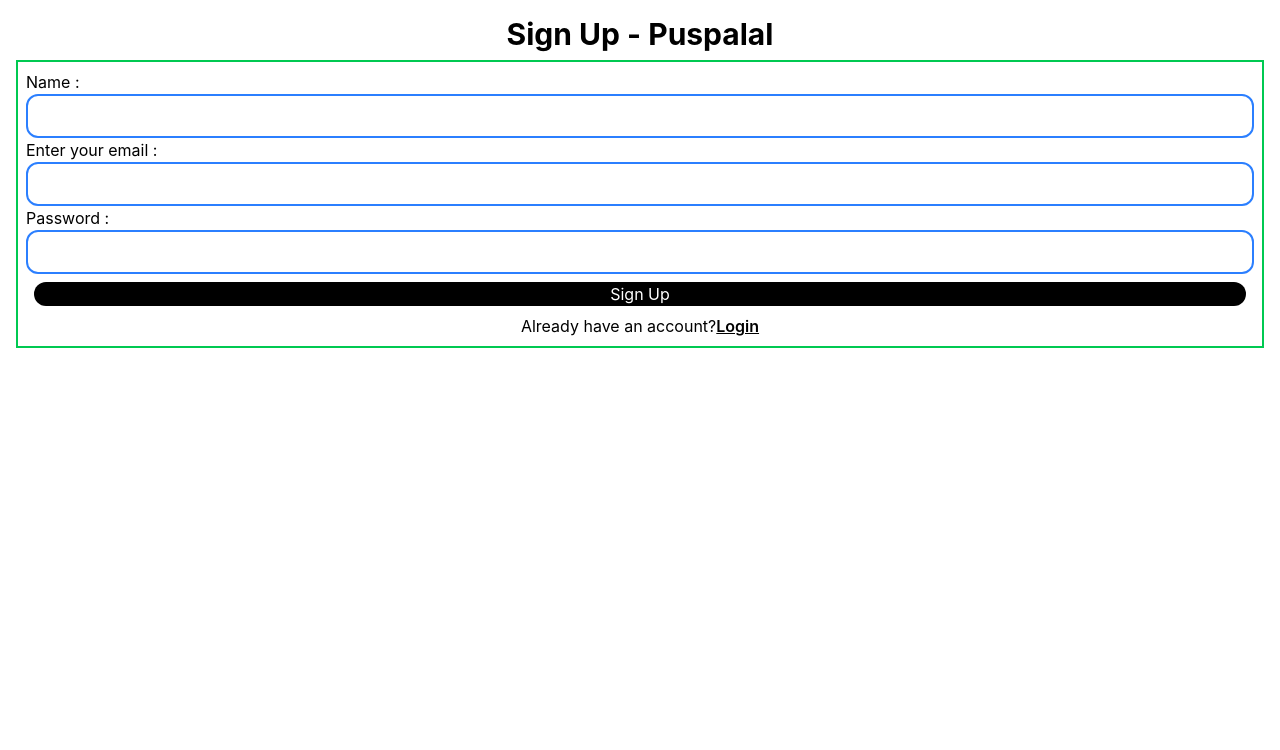
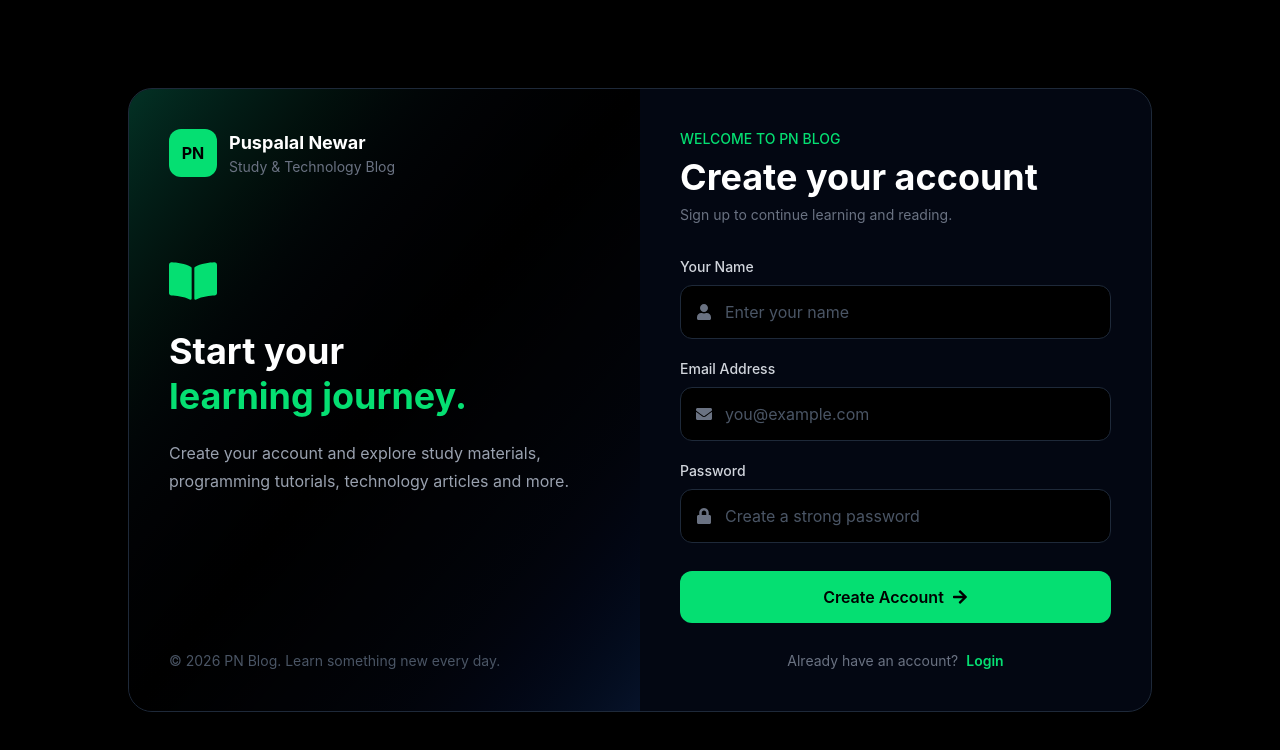
Before and after one commit to puspalalnewar/MY-AUTH, a React (Vite) app in the folder frontend/: page /signup in a window 1280 px wide. Shown: the top 750 px of the page. Built offline with nearby package versions, Linux system fonts and the light colour scheme; no server answers.

Commit message:
update signup page

```diff
--- a/frontend/src/components/Signup.jsx
+++ b/frontend/src/components/Signup.jsx
@@ -1,23 +1,31 @@
 import React, { useState } from "react";
 import { useNavigate } from "react-router-dom";
 import { toast } from "react-toastify";
+import {
+  FaUser,
+  FaEnvelope,
+  FaLock,
+  FaBookOpen,
+  FaArrowRight,
+} from "react-icons/fa";
+
 const API_URL = import.meta.env.VITE_API_URL;
 
 const Signup = () => {
+  const navigate = useNavigate();
+
   const [details, setDetails] = useState({
     name: "",
     email: "",
     password: "",
   });
 
-  const handleData = (val, name) => {
-    const copyDetails = { ...details };
-    copyDetails[name] = val;
-    setDetails(copyDetails);
-    return;
+  const handleData = (value, name) => {
+    setDetails({
+      ...details,
+      [name]: value,
+    });
   };
-
-  const url = `${API_URL}/auth/signup`;
 
   const fetchAPI = async (url, data) => {
     try {
@@ -29,81 +37,182 @@ const Signup = () => {
         credentials: "include",
         body: JSON.stringify(data),
       });
+
       const result = await response.json();
-      if (result.success == true) {
+
+      if (result.success === true) {
+        toast.success("OTP sent to your Gmail!");
         navigate("/enterotp");
-        return toast.success("Otp sent your gmail!!")
       } else {
-        return toast.error(result.msg.message || result.msg);
+        toast.error(result.msg?.message || result.msg);
       }
     } catch (error) {
-      return toast.error(error);
+      toast.error("Something went wrong. Please try again.");
+      console.log(error);
     }
   };
 
   const handleSubmit = async (e) => {
     e.preventDefault();
+
+    const url = `${API_URL}/auth/signup`;
+
     await fetchAPI(url, details);
+
     setDetails({
       name: "",
       email: "",
       password: "",
     });
-    return;
   };
 
-  const navigate = useNavigate();
   return (
-    <div className="p-4">
-      <h1 className="text-3xl text-center font-bold mb-2">
-        Sign Up - Puspalal
-      </h1>
-      <div className="border-2 border-green-500 p-2">
-        <form className="flex flex-col">
-          <label htmlFor="">Name : </label>
+    <div className="min-h-screen bg-black text-white">
+      <div className="flex min-h-screen items-center justify-center px-5 py-10">
+        <div className="grid w-full max-w-5xl overflow-hidden rounded-3xl border border-gray-800 bg-gray-950 shadow-2xl md:grid-cols-2">
+          <div className="hidden flex-col justify-between bg-linear-to-br from-green-400/20 via-black to-blue-500/10 p-10 md:flex">
+            <div>
+              <div className="flex items-center gap-3">
+                <div className="flex h-12 w-12 items-center justify-center rounded-xl bg-green-400 font-bold text-black">
+                  PN
+                </div>
+
+                <div>
+                  <h1 className="font-bold text-lg">Puspalal Newar</h1>
+
+                  <p className="text-sm text-gray-500">
+                    Study & Technology Blog
+                  </p>
+                </div>
+              </div>
+
+              <div className="mt-20">
+                <FaBookOpen className="mb-6 text-5xl text-green-400" />
+
+                <h2 className="text-4xl font-bold leading-tight">
+                  Start your
+                  <br />
+                  <span className="text-green-400">learning journey.</span>
+                </h2>
+
+                <p className="mt-5 max-w-md leading-7 text-gray-400">
+                  Create your account and explore study materials, programming
+                  tutorials, technology articles and more.
+                </p>
+              </div>
+            </div>
+
+            <p className="text-sm text-gray-600">
+              © 2026 PN Blog. Learn something new every day.
+            </p>
+          </div>
+
+          <div className="p-6 sm:p-10">
+            <div className="mb-8 flex items-center gap-3 md:hidden">
+              <div className="flex h-11 w-11 items-center justify-center rounded-xl bg-green-400 font-bold text-black">
+                PN
+              </div>
+
+              <div>
+                <h1 className="font-bold">Puspalal Newar</h1>
+
+                <p className="text-xs text-gray-500">Study & Technology Blog</p>
+              </div>
+            </div>
+
+            <div className="mb-8">
+              <p className="mb-2 text-sm font-medium text-green-400">
+                WELCOME TO PN BLOG
+              </p>
+
+              <h2 className="text-3xl font-bold sm:text-4xl">
+                Create your account
+              </h2>
+
+              <p className="mt-2 text-sm text-gray-500">
+                Sign up to continue learning and reading.
+              </p>
+            </div>
+
+            <form onSubmit={handleSubmit} className="flex flex-col gap-5">
+              <div>
+                <label className="mb-2 block text-sm font-medium text-gray-300">
+                  Your Name
+                </label>
+
+                <div className="relative">
+                  <FaUser className="absolute left-4 top-1/2 -translate-y-1/2 text-gray-500" />
+
                   <input
                     name="name"
                     type="text"
-            placeholder=""
-            className="border-2 border-blue-500 outline-0 rounded-xl px-4 py-2"
+                    placeholder="Enter your name"
                     value={details.name}
                     onChange={(e) => handleData(e.target.value, e.target.name)}
+                    required
+                    className="w-full rounded-xl border border-gray-800 bg-black py-3.5 pl-11 pr-4 text-white outline-none transition placeholder:text-gray-600 focus:border-green-400"
                   />
-          <label htmlFor="">Enter your email : </label>
+                </div>
+              </div>
+              <div>
+                <label className="mb-2 block text-sm font-medium text-gray-300">
+                  Email Address
+                </label>
+
+                <div className="relative">
+                  <FaEnvelope className="absolute left-4 top-1/2 -translate-y-1/2 text-gray-500" />
+
                   <input
                     name="email"
                     type="email"
-            placeholder=""
-            className="border-2 border-blue-500 outline-0 rounded-xl px-4 py-2"
+                    placeholder="you@example.com"
                     value={details.email}
                     onChange={(e) => handleData(e.target.value, e.target.name)}
+                    required
+                    className="w-full rounded-xl border border-gray-800 bg-black py-3.5 pl-11 pr-4 text-white outline-none transition placeholder:text-gray-600 focus:border-green-400"
                   />
-          <label htmlFor="">Password : </label>
+                </div>
+              </div>
+
+              <div>
+                <label className="mb-2 block text-sm font-medium text-gray-300">
+                  Password
+                </label>
+
+                <div className="relative">
+                  <FaLock className="absolute left-4 top-1/2 -translate-y-1/2 text-gray-500" />
+
                   <input
                     name="password"
                     type="password"
-            placeholder=""
-            className="border-2 border-blue-500 outline-0 rounded-xl px-4 py-2"
+                    placeholder="Create a strong password"
                     value={details.password}
                     onChange={(e) => handleData(e.target.value, e.target.name)}
-          ></input>
+                    required
+                    className="w-full rounded-xl border border-gray-800 bg-black py-3.5 pl-11 pr-4 text-white outline-none transition placeholder:text-gray-600 focus:border-green-400"
+                  />
+                </div>
+              </div>
+
               <button
-            className="bg-black text-white m-2 rounded-2xl cursor-pointer"
-            onClick={(e) => handleSubmit(e)}
+                type="submit"
+                className="mt-2 flex items-center justify-center gap-2 rounded-xl bg-green-400 py-3.5 font-semibold text-black transition hover:bg-green-300"
               >
-            Sign Up
+                Create Account
+                <FaArrowRight />
               </button>
             </form>
-        <div className="text-center">
+
+            <div className="mt-7 text-center text-sm text-gray-500">
               Already have an account?
-          <span
-            onClick={() => {
-              navigate("/login");
-            }}
-            className="underline cursor-pointer font-semibold"
+              <button
+                onClick={() => navigate("/login")}
+                className="ml-2 font-semibold text-green-400 hover:text-green-300"
               >
                 Login
-          </span>
+              </button>
+            </div>
+          </div>
         </div>
       </div>
     </div>
```
Lines whose indentation alone changed are shown as unchanged.
